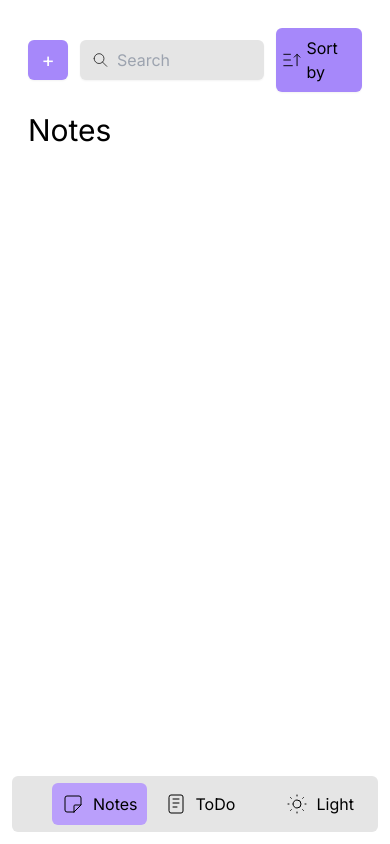
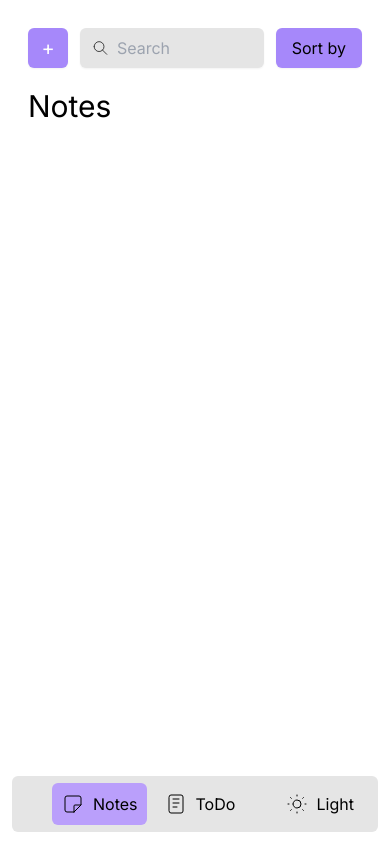
Before and after one commit to JoaquinJRG/tasks-app, a Next.js app: page /notes in a window 390 px wide. Built offline with nearby package versions, Linux system fonts and the light colour scheme.

Commit message:
responsive dropdown and scrollbar color

```diff
--- a/app/components/DropDown.jsx
+++ b/app/components/DropDown.jsx
@@ -60,7 +60,7 @@ export function DropDown() {
   return (
     <details className="relative w-40 lg:w-44 py-2 px-1 rounded-md shadow-sm bg-[#a688fa]">
       <summary className="flex items-center justify-center gap-1 list-none select-none cursor-pointer ">
-        <svg xmlns="http://www.w3.org/2000/svg" width={24} height={24} viewBox="0 0 24 24" fill="none" stroke="currentColor" strokeWidth={1} strokeLinecap="round" strokeLinejoin="round" className="icon icon-tabler icons-tabler-outline icon-tabler-sort-ascending">
+        <svg xmlns="http://www.w3.org/2000/svg" width={24} height={24} viewBox="0 0 24 24" fill="none" stroke="currentColor" strokeWidth={1} strokeLinecap="round" strokeLinejoin="round" className="icon icon-tabler icons-tabler-outline icon-tabler-sort-ascending hidden md:block">
           <path stroke="none" d="M0 0h24v24H0z" fill="none" />
           <path d="M4 6l7 0" />
           <path d="M4 12l7 0" />
--- a/app/globals.css
+++ b/app/globals.css
@@ -17,10 +17,10 @@
   border-radius: 50px;
 }
 ::-webkit-scrollbar-thumb:hover {
-  background: black;
+  background: #a688fa;
 }
 ::-webkit-scrollbar-thumb:active {
-  background: black;
+  background: #a688fa;
 }
 ::-webkit-scrollbar-track {
   background: transparent;
```
